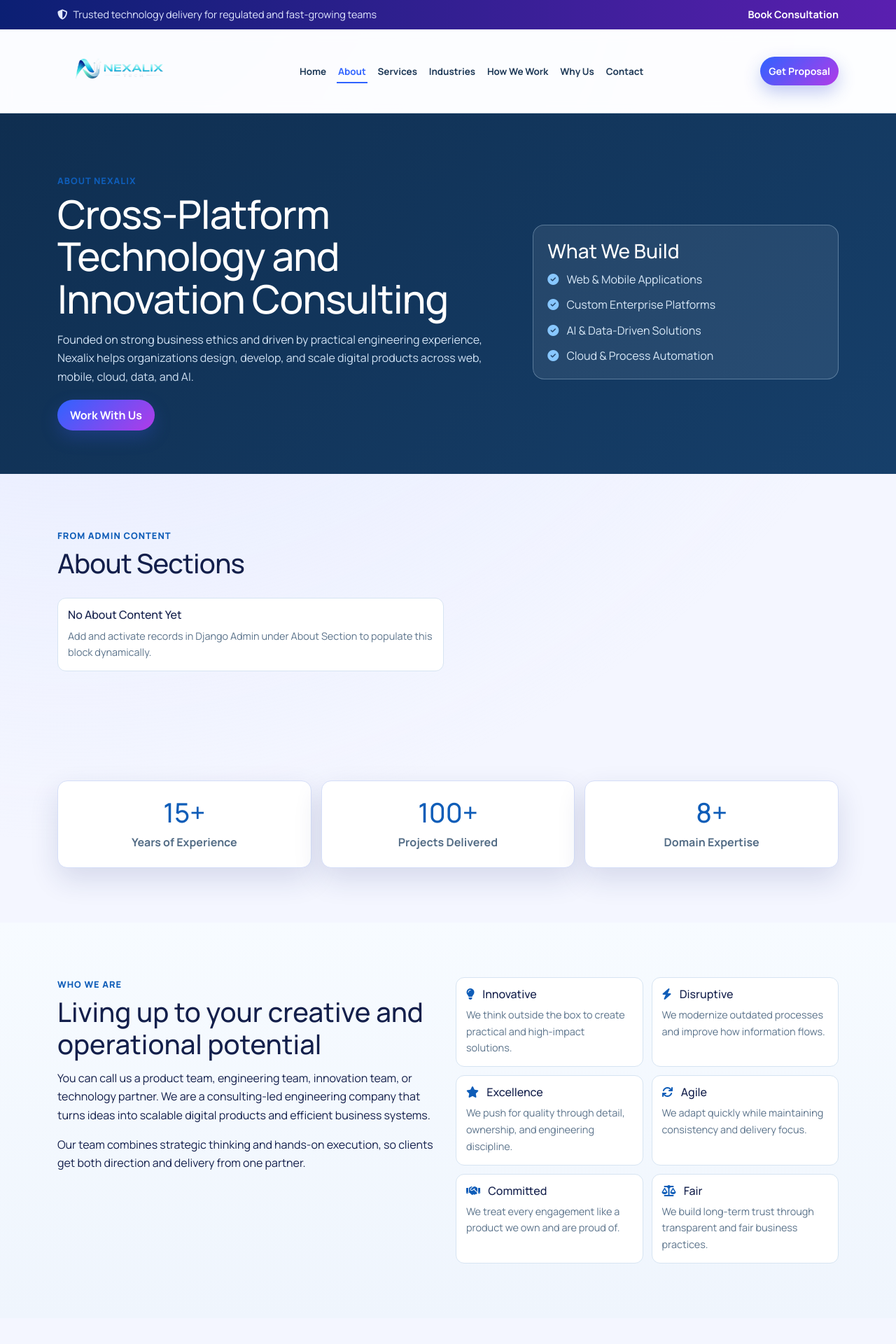
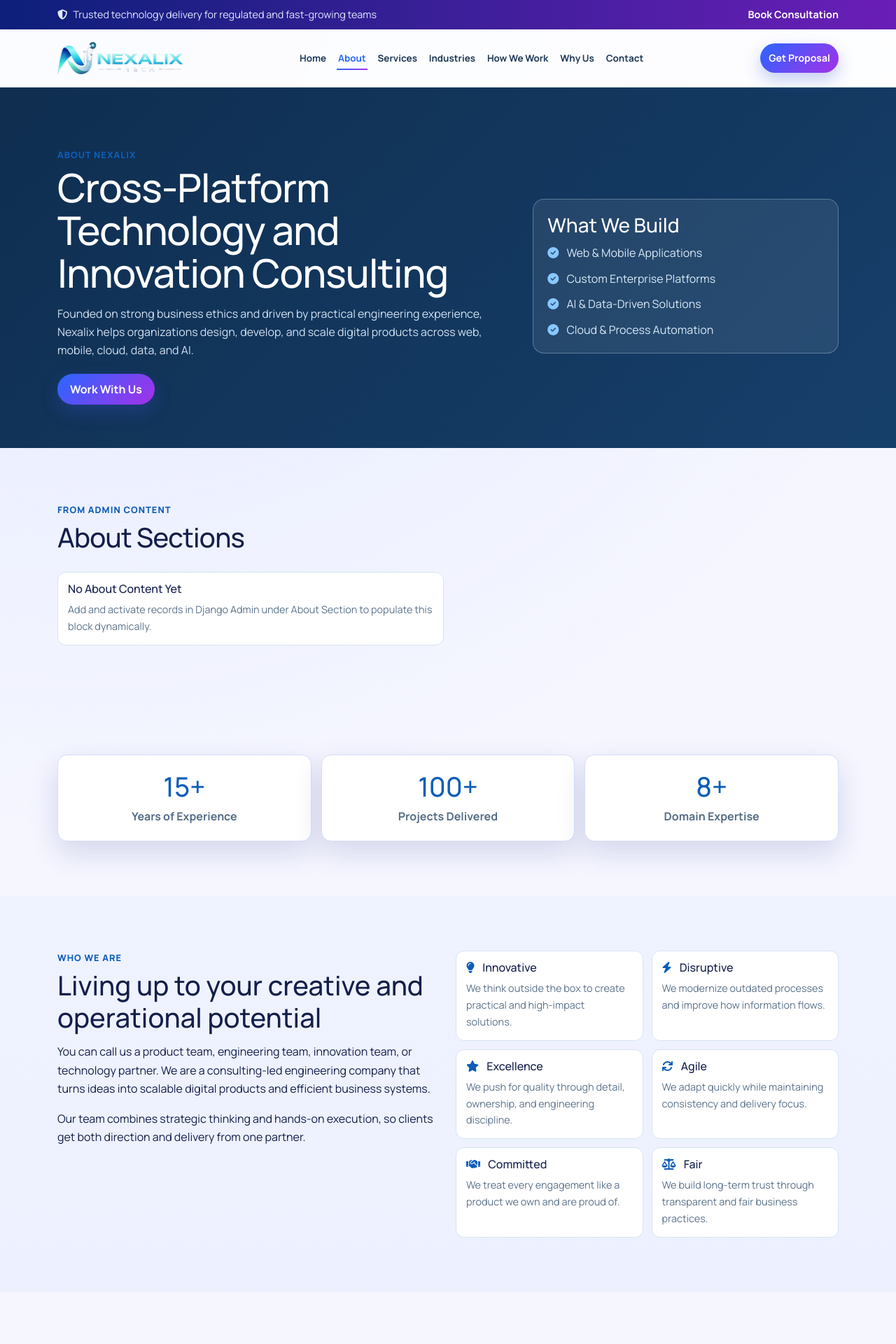
Before and after one commit to DengAchiek/nexalix, a Django app: page /about/ in a window 1280 px wide; the page is wider, and only the part inside the window is pictured. Shown: the top 1920 px of that part at 70% size. Run offline with Django 5.2, Linux system fonts and the light colour scheme; data that the repository does not hold is empty.

Commit message:
Replace logo asset and align site palette with new Nexalix branding

```diff
--- a/nexalix_app/static/css/style.css
+++ b/nexalix_app/static/css/style.css
@@ -1,15 +1,15 @@
 :root {
-    --nx-bg: #f4f6ff;
-    --nx-bg-deep: #121a5f;
+    --nx-bg: #f5f6ff;
+    --nx-bg-deep: #101a66;
     --nx-surface: #ffffff;
     --nx-surface-alt: #eef2ff;
     --nx-text: #131f4b;
     --nx-text-soft: #5f6795;
-    --nx-primary: #2f63ff;
-    --nx-primary-dark: #1f46d0;
-    --nx-accent: #b13be8;
+    --nx-primary: #2966ff;
+    --nx-primary-dark: #1f43cb;
+    --nx-accent: #a530e8;
     --nx-border: #d5def8;
-    --nx-shadow: 0 16px 40px rgba(25, 39, 110, 0.14);
+    --nx-shadow: 0 16px 40px rgba(29, 34, 119, 0.15);
     --nx-radius: 16px;
 }
 
@@ -24,7 +24,7 @@ html, body {
 
 body {
     font-family: "Manrope", "Segoe UI", sans-serif;
-    background: radial-gradient(circle at 8% -5%, #dfe6ff 0, transparent 40%), var(--nx-bg);
+    background: radial-gradient(circle at 8% -5%, #e0e7ff 0, transparent 40%), var(--nx-bg);
     color: var(--nx-text);
     line-height: 1.65;
 }
@@ -48,7 +48,7 @@ a {
 }
 
 .topbar {
-    background: linear-gradient(90deg, #0b1f73, #5a1fb0);
+    background: linear-gradient(90deg, #0c1f7a, #6a1eb7);
     color: #e2e8ff;
     font-size: 0.9rem;
 }
@@ -135,7 +135,7 @@ a {
     bottom: 2px;
     width: 100%;
     height: 2px;
-    background: var(--nx-primary);
+    background: linear-gradient(90deg, var(--nx-primary), var(--nx-accent));
     transform: scaleX(0);
     transform-origin: left;
     transition: transform 0.2s ease;
@@ -985,7 +985,7 @@ a {
 }
 
 .section-soft {
-    background: linear-gradient(180deg, #f7fbff, #eff5fd);
+    background: linear-gradient(180deg, #eff3ff, #edf1ff);
 }
 
 .section-heading {
--- a/nexalix_app/templates/style_inline.css
+++ b/nexalix_app/templates/style_inline.css
@@ -1,15 +1,15 @@
 :root {
-    --nx-bg: #f4f6ff;
-    --nx-bg-deep: #121a5f;
+    --nx-bg: #f5f6ff;
+    --nx-bg-deep: #101a66;
     --nx-surface: #ffffff;
     --nx-surface-alt: #eef2ff;
     --nx-text: #131f4b;
     --nx-text-soft: #5f6795;
-    --nx-primary: #2f63ff;
-    --nx-primary-dark: #1f46d0;
-    --nx-accent: #b13be8;
+    --nx-primary: #2966ff;
+    --nx-primary-dark: #1f43cb;
+    --nx-accent: #a530e8;
     --nx-border: #d5def8;
-    --nx-shadow: 0 16px 40px rgba(25, 39, 110, 0.14);
+    --nx-shadow: 0 16px 40px rgba(29, 34, 119, 0.15);
     --nx-radius: 16px;
 }
 
@@ -24,7 +24,7 @@ html, body {
 
 body {
     font-family: "Manrope", "Segoe UI", sans-serif;
-    background: radial-gradient(circle at 8% -5%, #dfe6ff 0, transparent 40%), var(--nx-bg);
+    background: radial-gradient(circle at 8% -5%, #e0e7ff 0, transparent 40%), var(--nx-bg);
     color: var(--nx-text);
     line-height: 1.65;
 }
@@ -48,7 +48,7 @@ a {
 }
 
 .topbar {
-    background: linear-gradient(90deg, #0b1f73, #5a1fb0);
+    background: linear-gradient(90deg, #0c1f7a, #6a1eb7);
     color: #e2e8ff;
     font-size: 0.9rem;
 }
@@ -135,7 +135,7 @@ a {
     bottom: 2px;
     width: 100%;
     height: 2px;
-    background: var(--nx-primary);
+    background: linear-gradient(90deg, var(--nx-primary), var(--nx-accent));
     transform: scaleX(0);
     transform-origin: left;
     transition: transform 0.2s ease;
@@ -985,7 +985,7 @@ a {
 }
 
 .section-soft {
-    background: linear-gradient(180deg, #f7fbff, #eff5fd);
+    background: linear-gradient(180deg, #eff3ff, #edf1ff);
 }
 
 .section-heading {
```
Also changed, not shown: nexalix_app/static/images/nexalix-logo.png.
